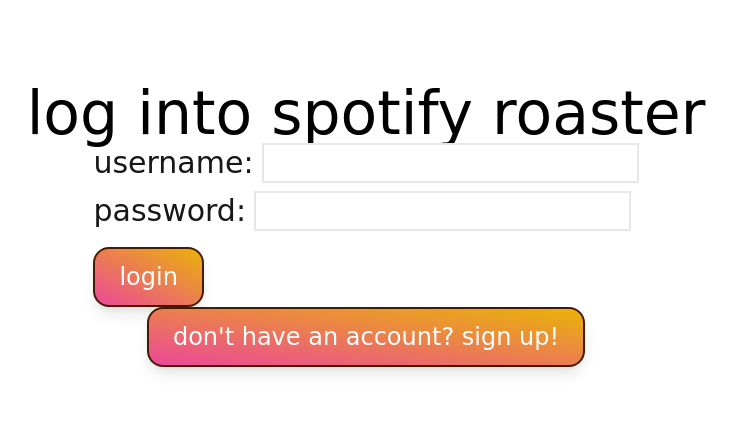
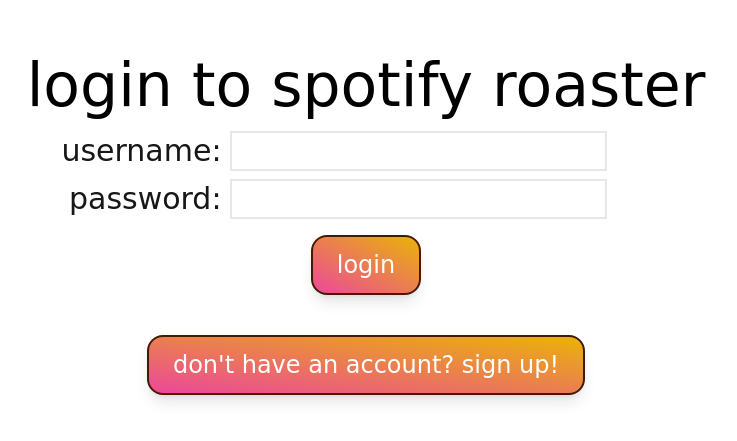
Before and after one commit to yuvrajdhadwal/Spotify-Wrapped, a Next.js app in the folder frontend/: page /login in a window 1280 px wide. Shown: the part 175-616 px from the top of the page, without its empty margins (274-1011 px from the left). Built offline with nearby package versions, Linux system fonts and the light colour scheme; no server answers.

Commit message:
for real this time

```diff
--- a/frontend/src/app/Components/Input.tsx
+++ b/frontend/src/app/Components/Input.tsx
@@ -20,8 +20,8 @@
 function Input(props: InputProps) {
     return (
         <div className={"mb-2 justify-end items-end"}>
-            <label className={"mr-2"}>{props.label}</label>
-            <input type={props.type} name={props.name} value={props.value} onChange={props.onChange} className={"border-2"}/>
+            <label className={"mr-2 w-64 inline-block text-right"}>{props.label}</label>
+            <input type={props.type} name={props.name} value={props.value} onChange={props.onChange} className={"border-2 mr-40"}/>
         </div>
     );
 }
--- a/frontend/src/app/Components/LoginForm.tsx
+++ b/frontend/src/app/Components/LoginForm.tsx
@@ -85,14 +85,17 @@
 
   return (
       <>
-      <form onSubmit={handleSubmit} className={"justify-stretch"}>
-        <Input label={"Username:"} type={"text"} name={"username"} value={formData.username} onChange={handleChange}/>
-        <Input label={"Password:"} type={"password"} name={"password"} value={formData.password} onChange={handleChange}/>
-        <p className={"text-red-600"}>{errorMessage}</p>
-        <Button text={"Login"} method={() => null} extraClasses={"mt-2"}/>
-      </form>
-  <div>
-    <Button text={"Don't Have An Account? Sign Up!"} method={handleSignupRedirect}/>
+        <form onSubmit={handleSubmit} className={"justify-stretch mt-4"}>
+          <Input label={"Username:"} type={"text"} name={"username"} value={formData.username} onChange={handleChange}/>
+          <Input label={"Password:"} type={"password"} name={"password"} value={formData.password}
+                 onChange={handleChange}/>
+          <p className={"text-red-600"}>{errorMessage}</p>
+          <div className={"w-full flex"}>
+            <Button text={"Login"} method={() => null} extraClasses={"mt-2 ml-auto mr-auto mb-10"}/>
+          </div>
+        </form>
+        <div>
+          <Button text={"Don't Have An Account? Sign Up!"} method={handleSignupRedirect}/>
   </div>
   </>
 
--- a/frontend/src/app/Components/SignupForm.tsx
+++ b/frontend/src/app/Components/SignupForm.tsx
@@ -114,7 +114,9 @@
             <Input label={"Password:"} type={"password"} name={"password1"} value={formData.password1} onChange={handleChange}/>
             <Input label={"Retype Password:"} type={"password"} name={"password2"} value={formData.password2} onChange={handleChange}/>
             <p className={"text-red-600"}>{errorMessage}</p>
-            <Button text={"Sign Up!"} method={() => null} extraClasses={"mt-2"}/>
+            <div className={"w-full flex"}>
+            <Button text={"Sign Up!"} method={() => null} extraClasses={"mt-2 mr-auto ml-auto"}/>
+            </div>
         </form>
     )
 }
--- a/frontend/src/app/login/page.tsx
+++ b/frontend/src/app/login/page.tsx
@@ -6,7 +6,7 @@
 const login = () => {
   return (
     <div className={"flex flex-col items-center justify-center min-h-screen"}>
-      <Heading1 text = {"Log Into Spotify Roaster"}/>
+      <Heading1 text = {"Login to Spotify Roaster"}/>
       <LoginForm />
     </div>
   );
--- a/frontend/src/app/wrapped/artists/page.tsx
+++ b/frontend/src/app/wrapped/artists/page.tsx
@@ -1,10 +1,15 @@
 'use client';
-import React from 'react';
+import React, {useEffect} from 'react';
 import Image from 'next/image';
 import Heading2 from "@/app/Components/Heading2";
 import Artist from "@/app/Components/Artist";
 
 export default function Artists() {
+    useEffect(() => {
+        // on click, moves you to the artists page
+        document.body.addEventListener('click', () => {window.location.href = "./artists/"})
+    });
+
     const longDesc = "Lorem ipsum dolor sit amet, consectetur adipiscing elit. In ultricies pellentesque lobortis. Etiam luctus neque volutpat enim pulvinar vulputate. Praesent rhoncus faucibus magna a venenatis.";
     return (
         <div className={"flex flex-row justify-center"}>
```
Also changed, not shown: 1 other file (tests, documents, lock files or other folders).
